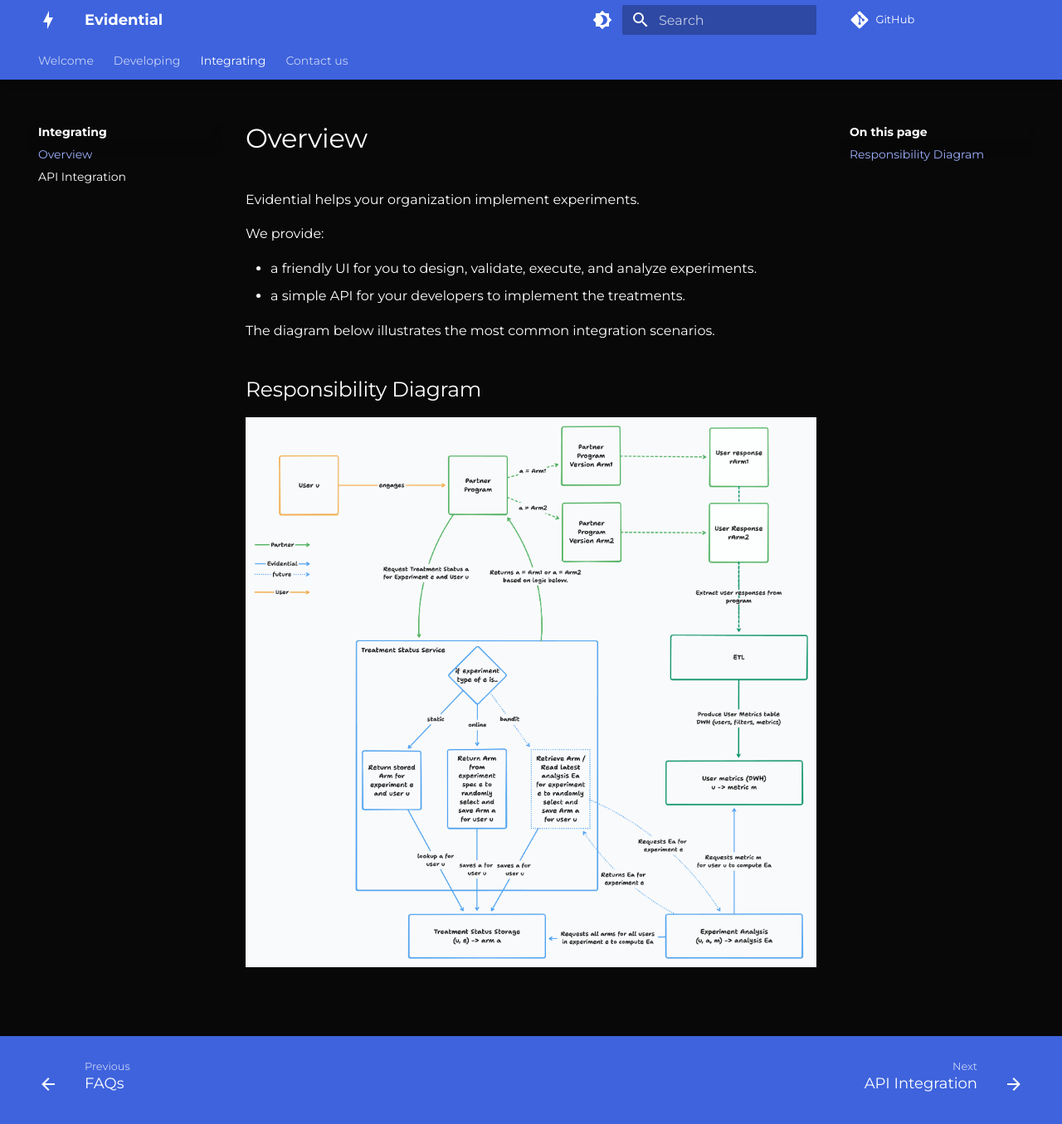
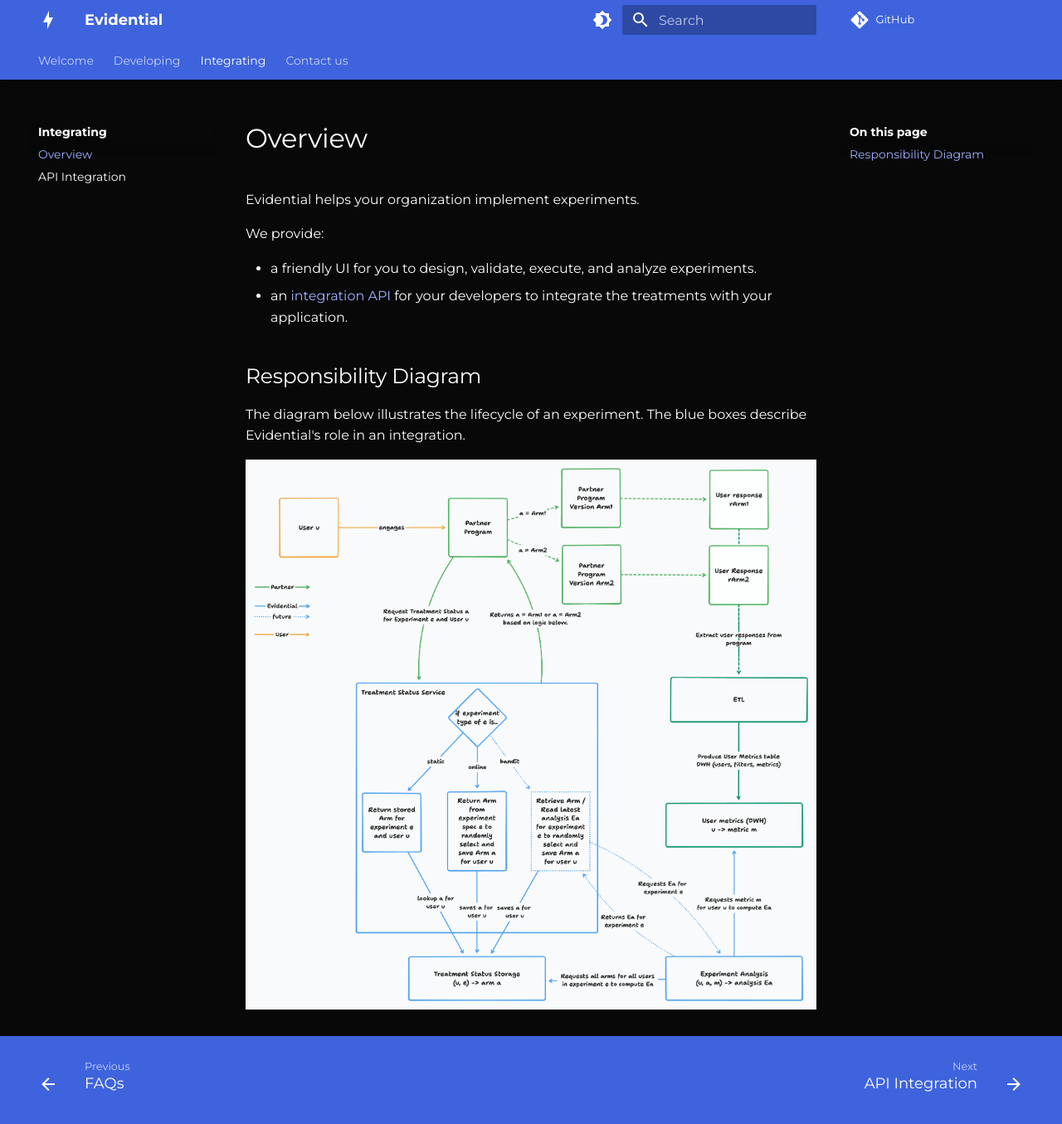
Before and after one commit to agency-fund/evidential-docs, an MkDocs documentation site: the page built from docs/integration/overview.md, in a window 1280 px wide and 1367 px high. Shown: the top 1355 px of the window at 83% size. Built offline with MkDocs 1.6.1 and Material for MkDocs 9.7.7, drawn with Linux system fonts in a browser that asks for light colours; comment, search, counter and statistics services are not loaded.

Commit message:
Add links to the Swagger docs.

```diff
--- a/docs/integration/overview.md
+++ b/docs/integration/overview.md
@@ -5,10 +5,12 @@
 We provide:
 
 - a friendly UI for you to design, validate, execute, and analyze experiments.
-- a simple API for your developers to implement the treatments.
-
-The diagram below illustrates the most common integration scenarios.
+- an [integration API](https://api.evidential.dev/docs) for your developers to integrate the treatments with your
+    application.
 
 ## Responsibility Diagram
 
+The diagram below illustrates the lifecycle of an experiment. The blue boxes describe Evidential's role in an
+integration.
+
 ![Architecture Diagram](../media/img/architecture.png)
```
Also changed, not shown: docs/integration/integration.md (+6 -0 lines).
